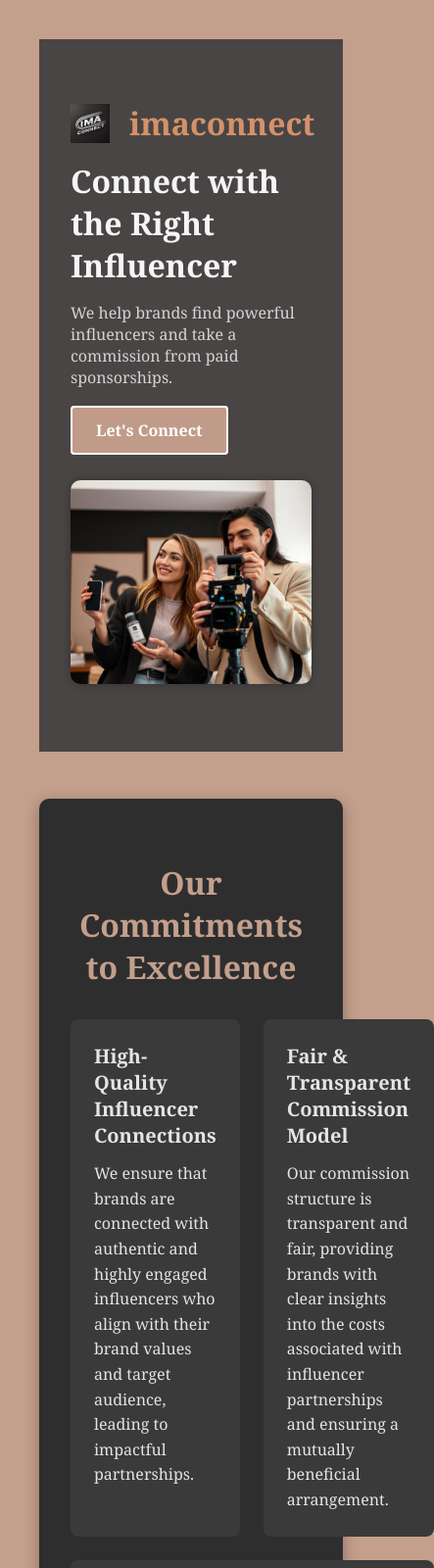
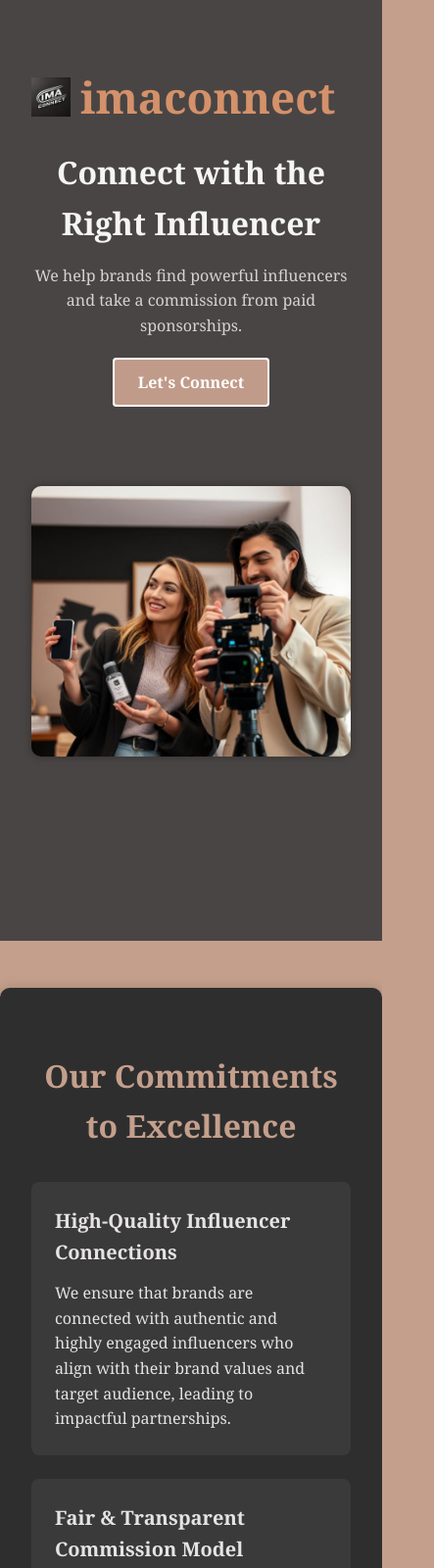
Before and after one commit to awsmslmn1020/imaconnect, a plain HTML site: page index.html in a window 390 px wide. Shown: the top 1600 px of the page at 98% size, 443 px wide, since content can reach past the window. Drawn offline with Linux system fonts and the light colour scheme.

Commit message:
Update style.css

```diff
--- a/style.css
+++ b/style.css
@@ -1,16 +1,19 @@
+/* Base Reset */
 * {
   margin: 0;
   padding: 0;
   box-sizing: border-box;
-  font-family: Georgia, 'Times New Roman',serif;
+  font-family: Georgia, 'Times New Roman', serif;
 }
 
 body {
-  margin: 0;
+  background-color: #C49F8C;
+  color: #ffffff;
   font-family: Georgia, serif;
-  background-color: #C49F8C;
-  color: #C49F8C;
+  line-height: 1.6;
 }
+
+/* Hero Section */
 .hero-section {
   background-color: #494544;
   color: #f5f5f5;
@@ -19,28 +22,29 @@ body {
 
 .hero-content {
   display: flex;
+  flex-wrap: wrap;
   align-items: center;
   justify-content: space-between;
-  gap: 40px;
+  gap: 2rem;
   max-width: 1200px;
   margin: 0 auto;
-  flex-wrap: wrap;
 }
 
 .hero-content .text {
-  flex: 1 1 500px;
+  flex: 1 1 400px;
 }
 
 .logo-text {
   display: flex;
   align-items: center;
+  gap: 10px;
   font-size: 2.75rem;
-  color: #C19B89;
+  color: #d4916a;
+  margin-bottom: 10px;
 }
 
 .logo-icon {
   width: 40px;
-  margin-right: 10px;
 }
 
 .hero-content .text h2 {
@@ -74,7 +78,7 @@ body {
 
 .image {
   flex: 1 1 400px;
-  text-align: right;
+  text-align: center;
 }
 
 .image img {
@@ -84,12 +88,7 @@ body {
   box-shadow: 0 0 10px rgba(0, 0, 0, 0.3);
 }
 
-body {
-  margin: 0;
-  font-family: Georgia, serif;
-  background-color: #f1e2db;
-}
-
+/* Commitments Section */
 .commitments-section {
   background-color: #2e2e2e;
   color: #C49F8C;
@@ -108,7 +107,7 @@ body {
 
 .commitment-grid {
   display: grid;
-  grid-template-columns: repeat(2, 1fr);
+  grid-template-columns: repeat(auto-fit, minmax(300px, 1fr));
   gap: 1.5rem;
 }
 
@@ -116,7 +115,7 @@ body {
   background-color: #3a3a3a;
   padding: 1.5rem;
   border-radius: 8px;
-  color:#e6e3e3;
+  color: #e6e3e3;
 }
 
 .commitment-card h3 {
@@ -129,11 +128,7 @@ body {
   line-height: 1.6;
 }
 
-/* Full width for the bottom card */
-.commitment-card.full-width {
-  grid-column: span 2;
-}
-
+/* How It Works */
 .how-it-works {
   padding: 4rem 2rem;
   max-width: 1200px;
@@ -148,35 +143,27 @@ body {
 
 .steps-row {
   display: flex;
+  flex-wrap: wrap;
   gap: 1rem;
-  flex-wrap: wrap;
   justify-content: center;
 }
 
 .step-card {
   flex: 1 1 300px;
-  background-color:#2a2f33;
-  border: 1px solid #ddd;
+  background-color: #2a2f33;
   border-radius: 6px;
   overflow: hidden;
-  box-shadow: 0 4px 8px rgba(0,0,0,0.05);
+  box-shadow: 0 4px 8px rgba(0, 0, 0, 0.05);
 }
 
-.step-card.dark {
+.step-card.dark,
+.step-card.light {
   background-color: #494544;
   color: #fff;
 }
-.step-card.light{
-  background-color: #494544;
-  color:#fff;
-}
-
-
 
 .chevron-top {
-  position: relative;
   height: 60px;
-  background-color: inherit;
   clip-path: polygon(0 0, 100% 0, 90% 100%, 10% 100%);
   display: flex;
   align-items: center;
@@ -203,7 +190,7 @@ body {
   line-height: 1.5;
 }
 
-
+/* Vetting Process */
 .vetting-process {
   background-color: #494544;
   color: #ccc;
@@ -217,13 +204,7 @@ body {
 .vetting-process h2 {
   font-size: 2rem;
   margin-bottom: 1rem;
-  color:#C19B89;
-}
-
-.vetting-process p {
-  font-size: 1rem;
-  line-height: 1.6;
-  margin-bottom: 1.5rem;
+  color: #C19B89;
 }
 
 .vetting-process ul {
@@ -243,7 +224,7 @@ body {
   margin-bottom: 0.3rem;
 }
 
-
+/* Benefits Section */
 .benefits-section {
   padding: 4rem 2rem;
   max-width: 1200px;
@@ -257,20 +238,17 @@ body {
   color: #464342;
 }
 
-
 .benefits-grid {
-  display: flex;
-  justify-content: space-between;
+  display: grid;
+  grid-template-columns: repeat(auto-fit, minmax(280px, 1fr));
   gap: 2rem;
-  flex-wrap: wrap;
 }
 
 .benefit-item {
-  flex: 1 1 280px;
   background-color: #494544;
   padding: 1.5rem;
+  border-radius: 8px;
   text-align: left;
-  border-radius: 8px;
 }
 
 .benefit-item i {
@@ -290,47 +268,14 @@ body {
   line-height: 1.6;
   color: #e6e3e3;
 }
-body {
-  margin: 0;
-  padding: 40px;
-  font-family: 'Segoe UI', sans-serif;
-  background-color: #C49F8C;
-  color: #ffffff;
-}
 
-h1 {
-  color: #464342;
-  font-size: 2rem;
-  margin-bottom: 10px;
-}
-.logo-text {
-  display: flex;
-  align-items: center;
-  gap: 10px; /* spacing between image and text */
-  font-size: 2rem;
-  color: #d4916a;
-  margin-bottom: 10px;
-}
-
-.logo-icon {
-  height: 40px; /* adjust size as needed */
-}
-
-
-.subtitle {
-  font-size: 1rem;
-  color: #ccc;
-}
-
+/* Influencer Types */
 .grid-container {
   display: grid;
-  grid-template-columns: repeat(auto-fit, minmax(250px, 1fr));
-  gap: 10px;
+  grid-template-columns: repeat(auto-fit, minmax(200px, 1fr));
+  gap: 1rem;
   margin-top: 20px;
-}
-
-.grid-item {
-  position: relative;
+  text-align: center;
 }
 
 .grid-item img {
@@ -344,7 +289,11 @@ h1 {
   margin-top: 8px;
   font-weight: bold;
   color: #fff8dc;
-  text-align: center;
+}
+
+.subtitle {
+  font-size: 1rem;
+  color: #ccc;
 }
 
 .footer-text {
@@ -353,6 +302,7 @@ h1 {
   color: #ccc;
 }
 
+/* Footer */
 .footer {
   background-color: #464342;
   padding: 20px 0;
@@ -379,3 +329,36 @@ h1 {
 .footer-links a:hover {
   color: #ffffff;
 }
+
+/* Media Queries */
+@media (max-width: 768px) {
+  .hero-content {
+    flex-direction: column;
+    text-align: center;
+  }
+
+  .image {
+    text-align: center;
+  }
+
+  .cta-button {
+    width: 100%;
+    max-width: 300px;
+  }
+
+  .benefits-grid,
+  .commitment-grid {
+    grid-template-columns: 1fr;
+  }
+
+  .steps-row {
+    flex-direction: column;
+  }
+}
+
+@media (max-width: 480px) {
+  section {
+    padding: 1rem;
+  }
+
+  h1, h
```
